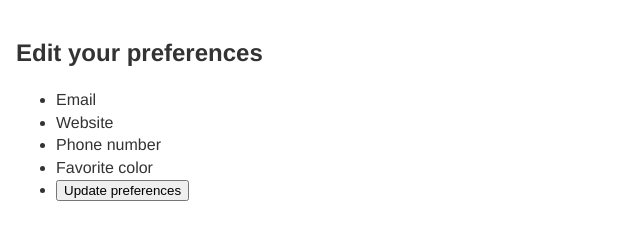
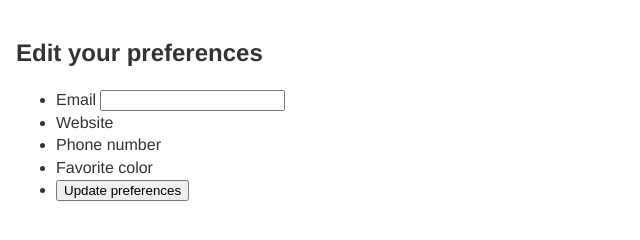
Before and after one commit to Faustin-king/html5-controls1, a plain HTML site: page index.html in a window 1280 px wide. Shown: the whole page, without its empty margins (0-640 px from the left). Drawn offline with Linux system fonts and the light colour scheme.

Commit message:
Add input element to email label

```diff
--- a/index.html
+++ b/index.html
@@ -12,6 +12,7 @@
       <ul>
         <li>
           <label for="e-mail">Email</label>
+          <input type="email" name="email" id="e-mail">
 
         </li>
         <li>
```
